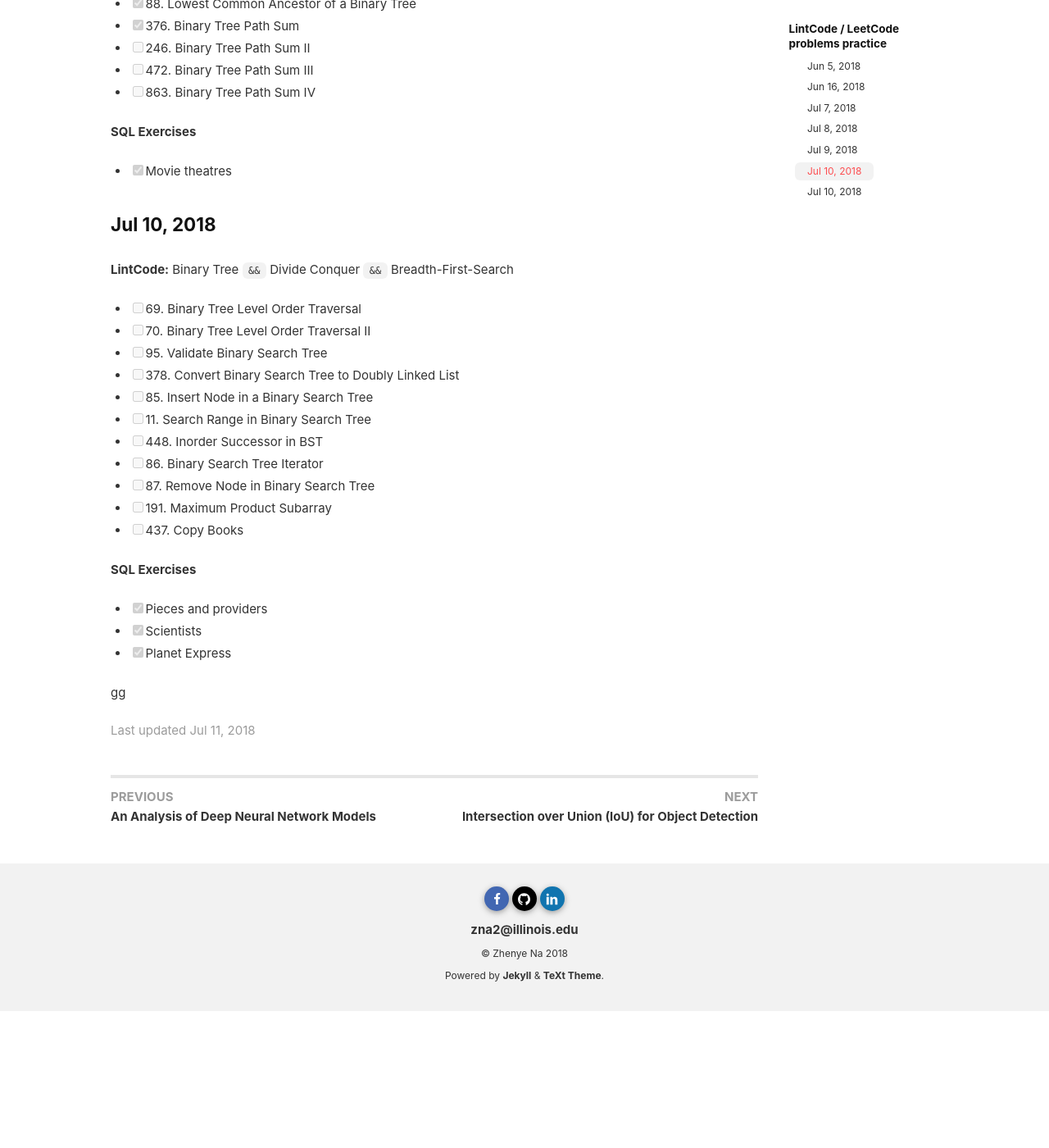
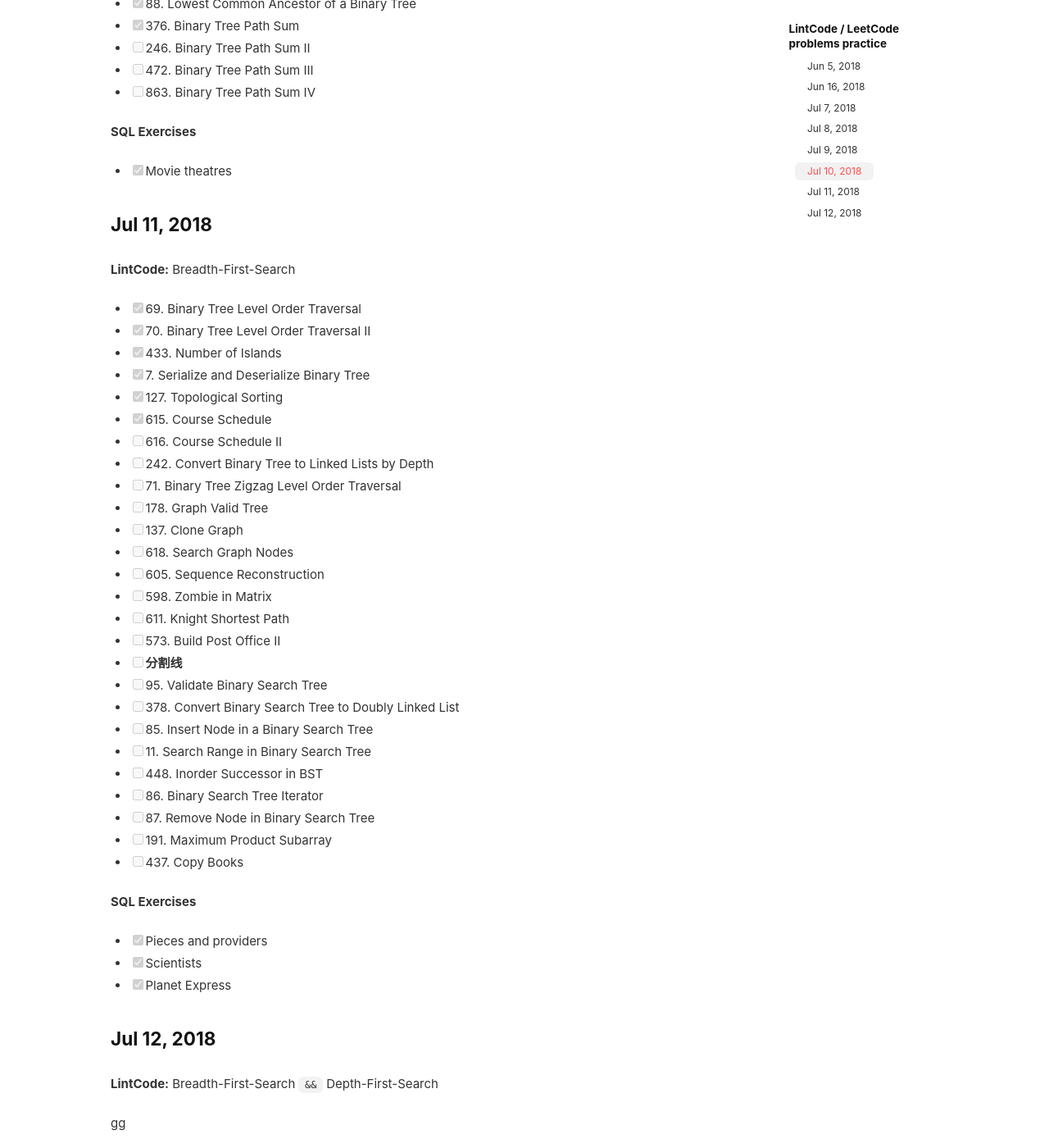
Before and after one commit to Zhenye-Na/blog, a Jekyll site: the page built from _posts/2018-06-05-problem-practice.md, in a window 1280 px wide and 1400 px high, scrolled down 2607 px. Shown: the whole window at 82% size. Built offline with Jekyll 4.4.1, drawn with Linux system fonts in a browser that asks for light colours; nearby versions of some CDN libraries; comment, search, counter and statistics services are not loaded; before the commit the page ends 3840 px from its top, so only the background shows below that.

Commit message:
Update log

```diff
--- a/_posts/2018-06-05-problem-practice.md
+++ b/_posts/2018-06-05-problem-practice.md
@@ -113,12 +111,27 @@
 - [x] Movie theatres
 
 
-### Jul 10, 2018
+### Jul 11, 2018
 
-**LintCode:**  Binary Tree `&&` Divide Conquer `&&` Breadth-First-Search
+**LintCode:**  Breadth-First-Search
 
-- [ ] 69. Binary Tree Level Order Traversal
-- [ ] 70. Binary Tree Level Order Traversal II
+- [x] 69. Binary Tree Level Order Traversal
+- [x] 70. Binary Tree Level Order Traversal II
+- [x] 433. Number of Islands
+- [x] 7. Serialize and Deserialize Binary Tree
+- [x] 127. Topological Sorting
+- [x] 615. Course Schedule
+- [ ] 616. Course Schedule II
+- [ ] 242. Convert Binary Tree to Linked Lists by Depth
+- [ ] 71. Binary Tree Zigzag Level Order Traversal
+- [ ] 178. Graph Valid Tree
+- [ ] 137. Clone Graph
+- [ ] 618. Search Graph Nodes
+- [ ] 605. Sequence Reconstruction
+- [ ] 598. Zombie in Matrix
+- [ ] 611. Knight Shortest Path
+- [ ] 573. Build Post Office II
+- [ ] **分割线**
 - [ ] 95. Validate Binary Search Tree
 - [ ] 378. Convert Binary Search Tree to Doubly Linked List
 - [ ] 85. Insert Node in a Binary Search Tree
@@ -135,6 +148,12 @@
 - [x] Pieces and providers
 - [x] Scientists
 - [x] Planet Express
+
+
+### Jul 12, 2018
+
+**LintCode:**  Breadth-First-Search `&&` Depth-First-Search
+
 
 
 
```
Also changed, not shown: other parts of _posts/2018-06-05-problem-practice.md (+0 -2 lines).
